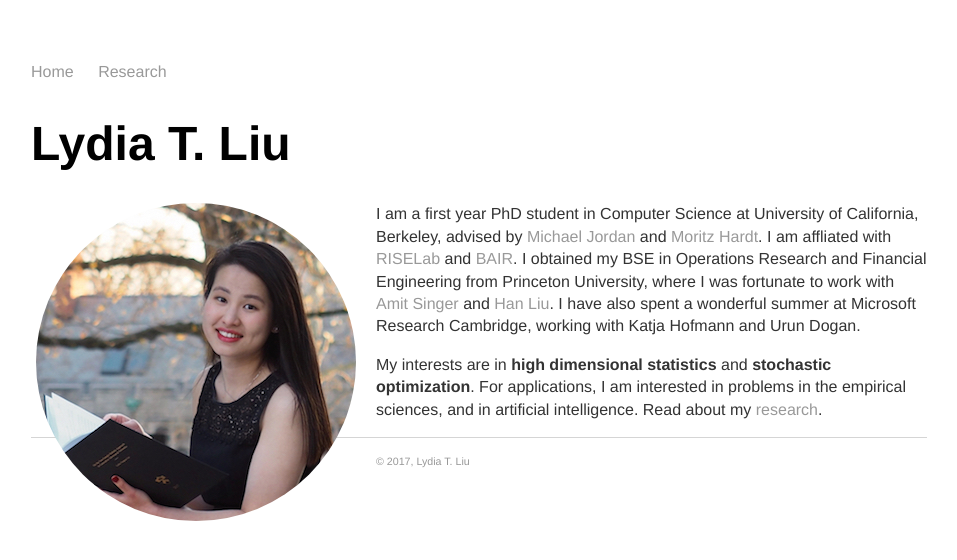
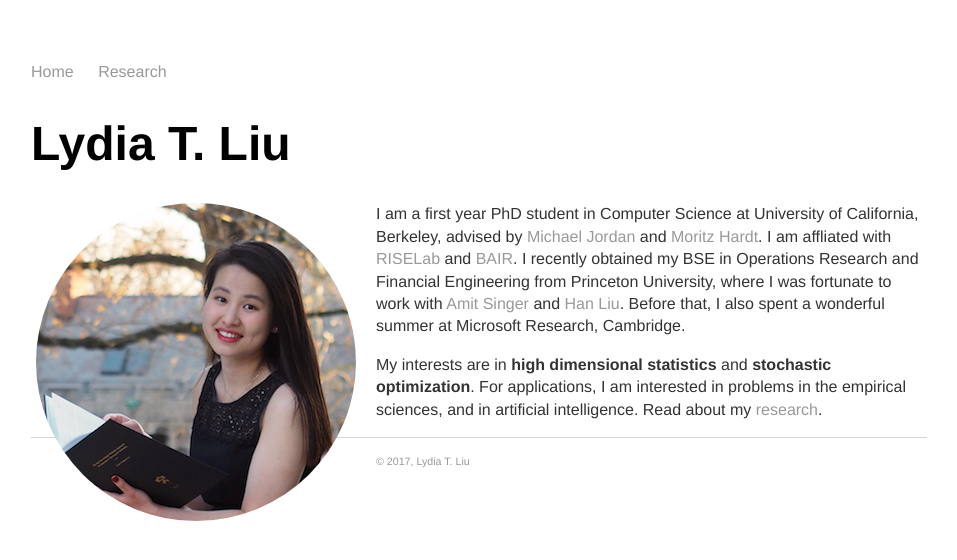
Before and after one commit to serenalwang/serenalwang.github.io, a Jekyll site: the page built from index.md, in a window 1280 px wide. Shown: the top 560 px of the page, without its empty margins (161-1118 px from the left). Built offline with Jekyll 4.4.1, drawn with Linux system fonts in a browser that asks for light colours.

Commit message:
Update index.md

```diff
--- a/index.md
+++ b/index.md
@@ -9,7 +9,7 @@ title: Lydia T Liu
 <img src="img/web_prof.jpg" alt="Photo" class="leftside_image">
 
 I am a first year PhD student in Computer Science at University of California, Berkeley, advised by [Michael Jordan](https://people.eecs.berkeley.edu/~jordan/) and [Moritz Hardt](http://www.moritzhardt.com/). I am affliated with [RISELab](http://rise.cs.berkeley.edu/) and [BAIR](http://bair.berkeley.edu/).
-I obtained my BSE in Operations Research and Financial Engineering from Princeton University, where I was fortunate to work with [Amit Singer](https://web.math.princeton.edu/~amits/) and [Han Liu](https://www.princeton.edu/~hanliu/). I have also spent a wonderful summer at Microsoft Research Cambridge, working with Katja Hofmann and Urun Dogan.
+I recently obtained my BSE in Operations Research and Financial Engineering from Princeton University, where I was fortunate to work with [Amit Singer](https://web.math.princeton.edu/~amits/) and [Han Liu](https://www.princeton.edu/~hanliu/). Before that, I also spent a wonderful summer at Microsoft Research, Cambridge.
 
 
 My interests are in __high dimensional statistics__ and __stochastic optimization__. For applications,
```
